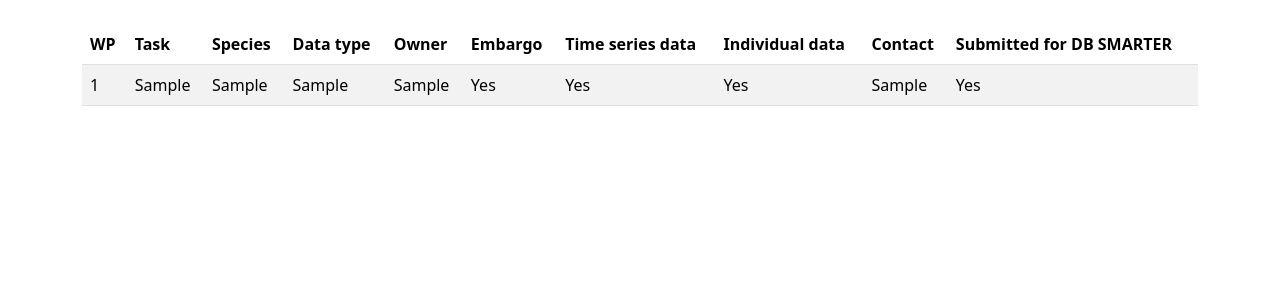
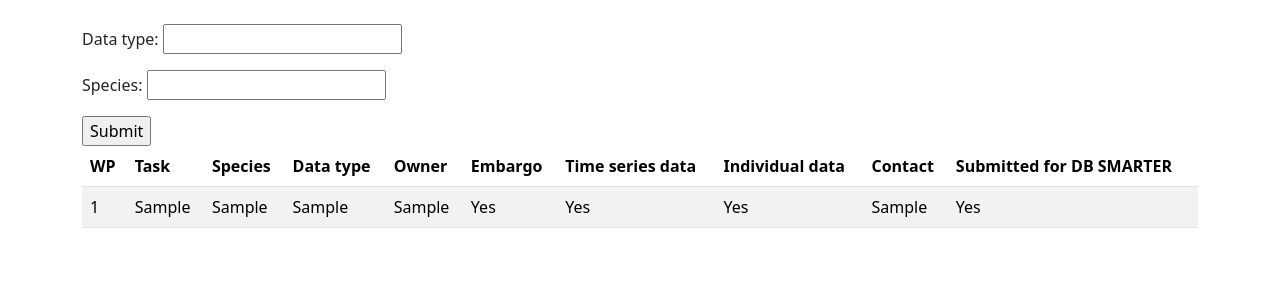
Before and after one commit to cnr-ibba/SMARTER-repository, a Django app: page /datasets in a window 1280 px wide. Shown: the part 68-368 px from the top of the page. Run offline with Django 4.2, Linux system fonts and the light colour scheme; a user stored in the database is signed in; tables that the repository leaves empty hold one stand-in row (values such as "Sample post"); some libraries are stand-ins or nearby versions.

Commit message:
:sparkles: filter data with django-filters

```diff
--- a/django-data/smarter/repository/templates/repository/dataset_list.html
+++ b/django-data/smarter/repository/templates/repository/dataset_filter.html
@@ -5,6 +5,10 @@
 
 {% block content %}
 <div class="container mt-4">
+    <form method="get">
+        {{ filter.form.as_p }}
+        <input type="submit" />
+    </form>
     <table class="table table-striped">
         <thead>
             <tr>
--- a/django-data/smarter/repository/views.py
+++ b/django-data/smarter/repository/views.py
@@ -7,8 +7,10 @@ Created on Tue Feb 21 16:15:46 2023
 """
 
 
-from django.views.generic import TemplateView, ListView
+from django.views.generic import TemplateView
 from django.contrib.auth.mixins import LoginRequiredMixin
+from django_filters.views import FilterView
+import django_filters
 
 from .models import Dataset
 
@@ -19,8 +21,20 @@ class IndexView(TemplateView):
     template_name = "repository/index.html"
 
 
-class DataSetListView(LoginRequiredMixin, ListView):
+class DatasetFilter(django_filters.FilterSet):
+    data_type = django_filters.CharFilter(
+        field_name="data_type", label="Data type", lookup_expr='icontains')
+    species = django_filters.CharFilter(
+        field_name="species", label="Species", lookup_expr='icontains')
+
+    class Meta:
+        model = Dataset
+        fields = ['data_type', 'species']
+
+
+class DataSetListView(LoginRequiredMixin, FilterView):
     """Display SMARTER datasets"""
 
-    model = Dataset
+    filterset_class = DatasetFilter
     paginate_by = 8
+    filterset_fields = ('data_type',)
--- a/django-data/smarter/smarter/settings.py
+++ b/django-data/smarter/smarter/settings.py
@@ -47,6 +47,7 @@ INSTALLED_APPS = [
     'django.contrib.staticfiles',
     'bootstrap5',
     'debug_toolbar',
+    'django_filters',
     'accounts.apps.AccountsConfig',
     'repository.apps.RepositoryConfig',
 ]
```
